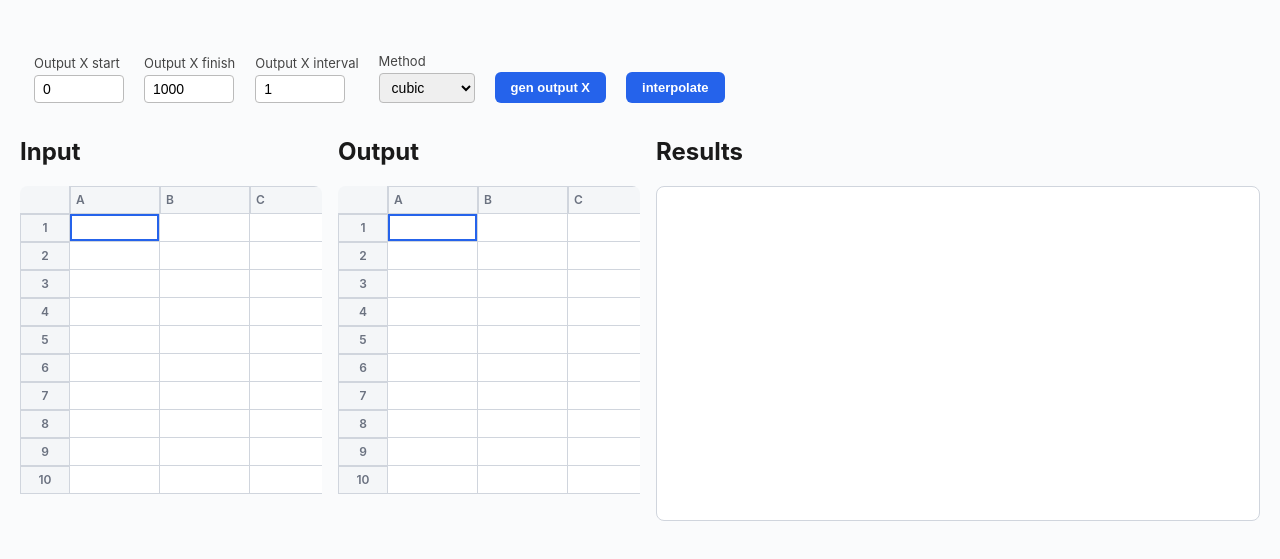
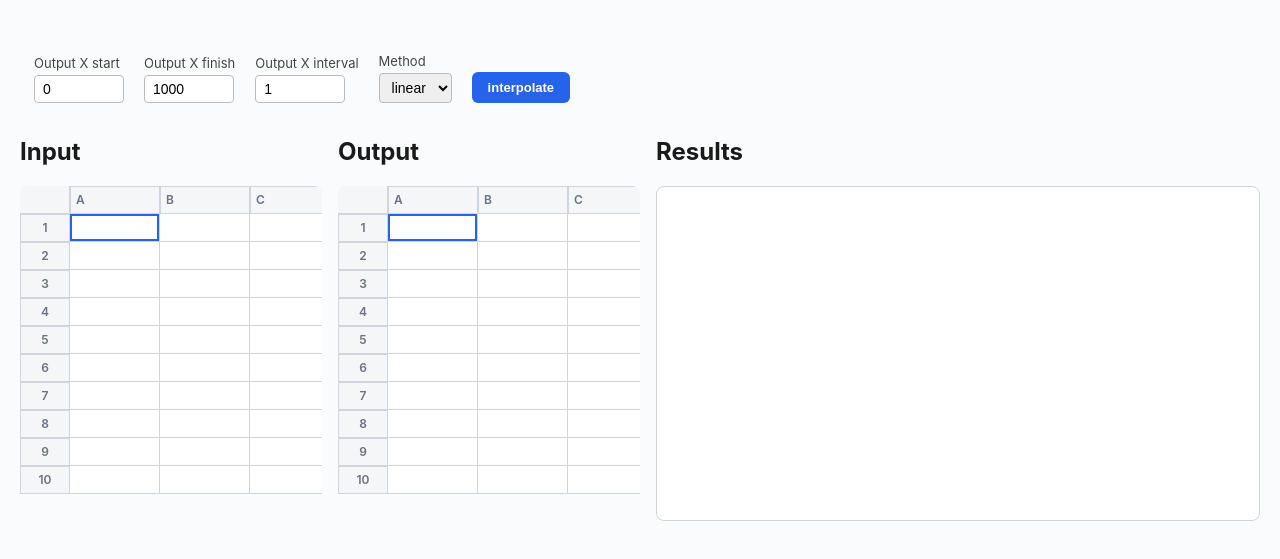
Before and after one commit to ryu158/144_nix, a plain HTML site: page pyt/webui/interp3/prj/interpolate/index_interpolate.html in a window 1280 px wide. Shown: the part 83-642 px from the top of the page. Drawn offline with Linux system fonts and the light colour scheme.

Commit message:
interpolate engine 13

```diff
--- a/pyt/webui/interp3/prj/interpolate/index_interpolate.html
+++ b/pyt/webui/interp3/prj/interpolate/index_interpolate.html
@@ -33,14 +33,9 @@
 				  <label for="methodSelect">Method</label>
 				  <select id="methodSelect">
 					  <option value="linear">linear</option>
-					  <option value="quadratic">quadratic</option>
-					  <option value="cubic" selected>cubic</option>
-					  <option value="nearest">nearest</option>
 				  </select>
 			  </div>
-			  <button id="genRangeBtn" class="primary-btn">gen output X </button>
-
-			  <button id="plotBtn" class="primary-btn">interpolate</button>
+			  <button id="genRangeBtn" class="primary-btn">interpolate</button>
 		  </div>
 	  </span>
   </div>
--- a/pyt/webui/interp3/prj/interpolate/page.js
+++ b/pyt/webui/interp3/prj/interpolate/page.js
@@ -19,7 +19,7 @@ const grid_2 = new GridTable(document.getElementById('gridContainer_2'), {
   viewportHeight: '100%',
   viewportWidth: '100%',
   fixedColCount: true,
-  readOnly: false
+  readOnly: true
 });
 
 const chart = new DualSeriesChart(document.getElementById('chartContainer'), {
@@ -48,7 +48,6 @@ function getManualRangeXs() {
   return InterpEngine.generateRange(min, max, interval);
 }
 
-// 👇 INSERT NEAR interpolateAndPlot() 👇
 function interpolateAndPlotManual() {
   const inputData = grid.getData();
   const queryXs = getManualRangeXs();
@@ -59,7 +58,6 @@ function interpolateAndPlotManual() {
   plotBoth();
 }
 
-// 👇 INSERT AT BOTTOM, ALONGSIDE EXISTING LISTENERS 👇
 document.getElementById('genRangeBtn').addEventListener('click', interpolateAndPlotManual);
 
 function interpolateAndPlot() {
```
